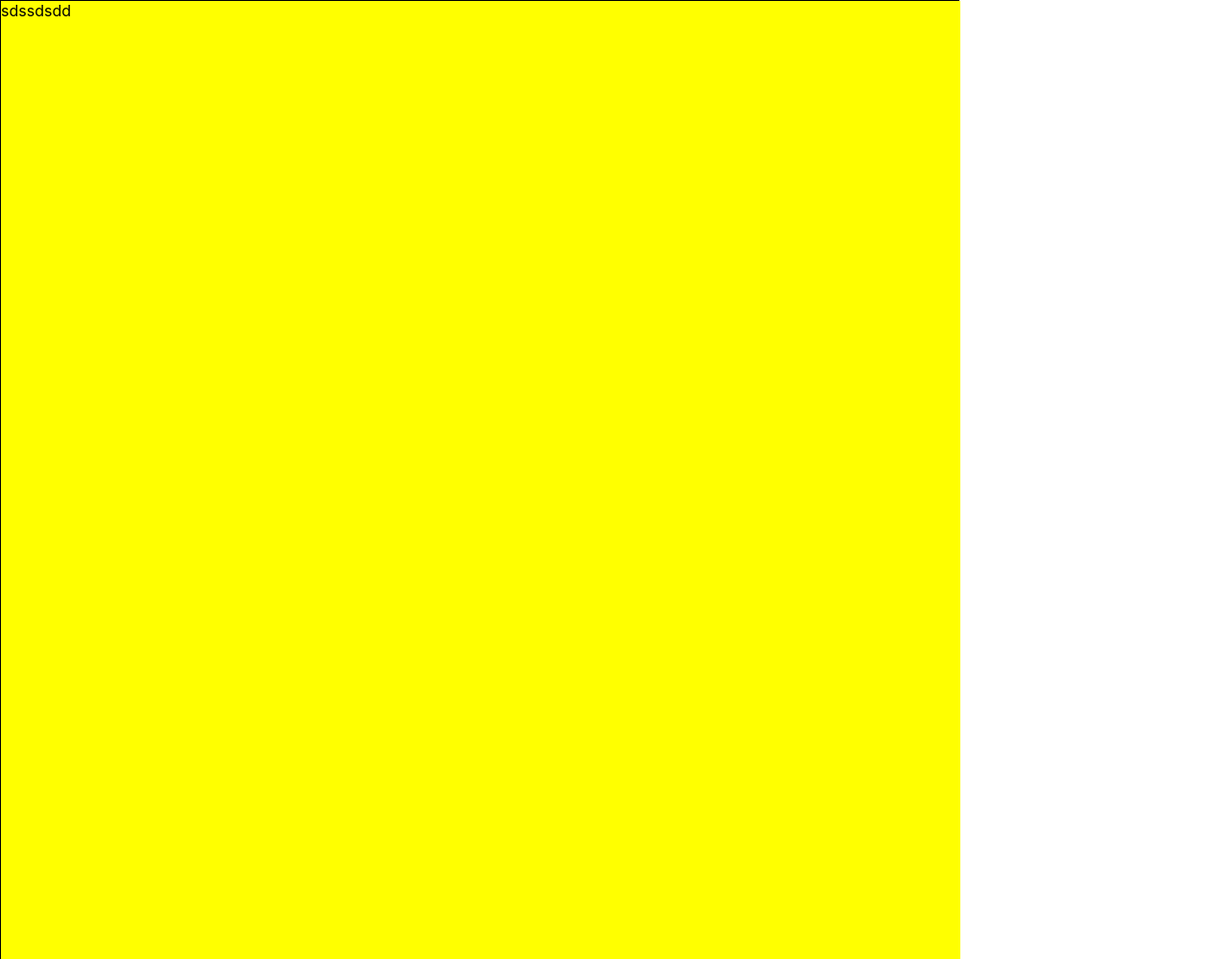
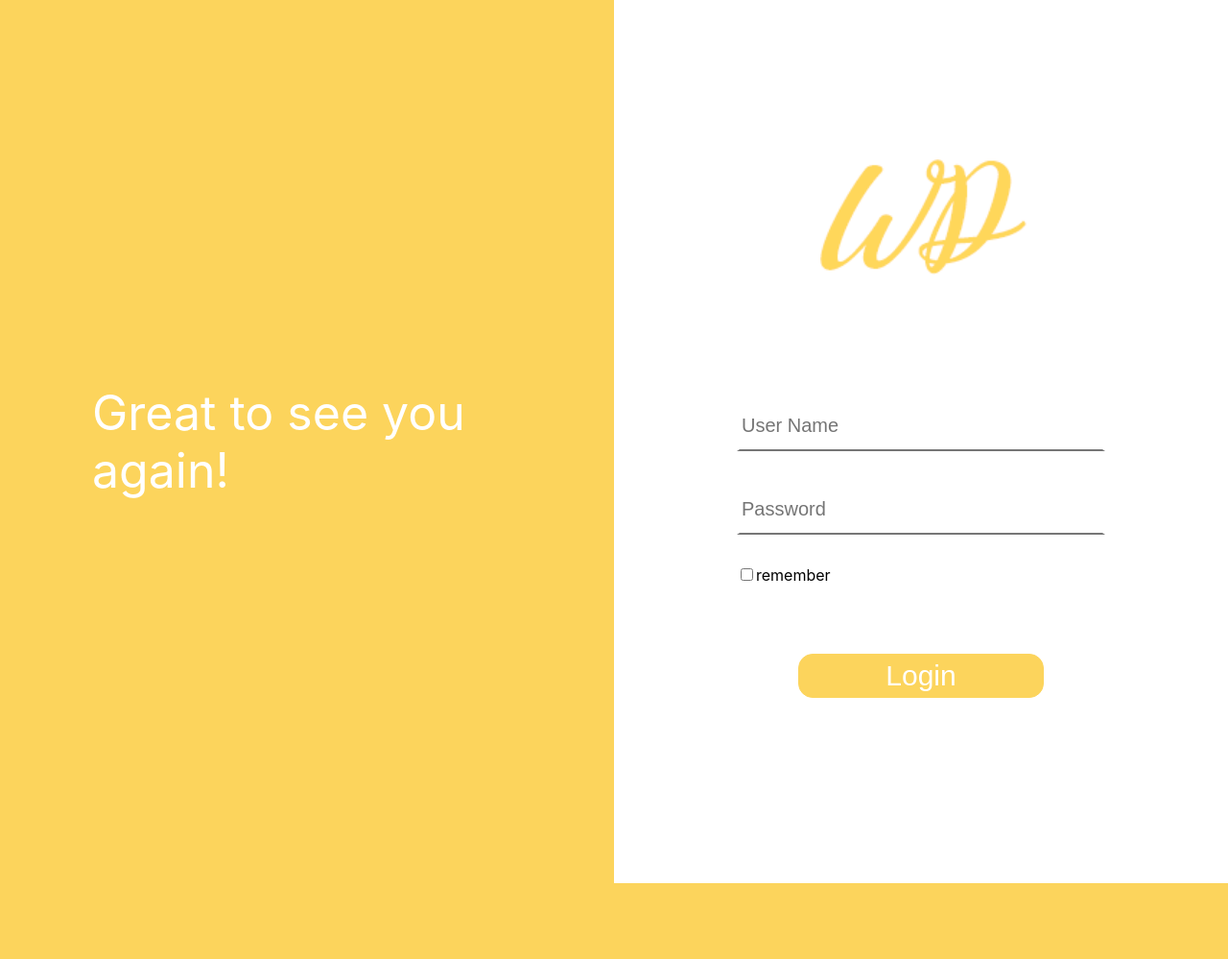
Before and after one commit to gollumnima/woori-doori-frontend, a React app: page /login in a window 1280 px wide. Shown: the whole page at 96% size. After the commit the page ends 920 px from the top, so only its background shows below. Built offline with nearby package versions, Linux system fonts and the light colour scheme.

Commit message:
로그인 레이아웃

```diff
--- a/src/Pages/Login/Login.js
+++ b/src/Pages/Login/Login.js
@@ -1,12 +1,65 @@
 import React from "react";
 import "./Login.scss";
+import Logo from "./wooridoori.png";
 
 class Login extends React.Component {
+  constructor() {
+    super();
+    this.state = {
+      valueId: "",
+      valuePw: ""
+    };
+  }
+  inputValueId = e => {
+    this.setState({ valueId: e.target.value });
+  };
+  inputValuePw = e => {
+    this.setState({ valuePw: e.target.value });
+  };
+  buttonAlret = () => {
+    if (this.state.valueId === "") {
+      alert("아이디를 입력해주세요");
+    } else if (this.state.valuePw === "") {
+      alert("비번을 입력해주세요");
+    }
+  };
+
   render() {
+    console.log(this.state);
     return (
-      <div>
-        <div className="backgroundMom">
-          <div className="background">sdssdsdd</div>
+      <div className="wrap">
+        <div className="bgBox">
+          <div className="boxText">Great to see you again!</div>
+        </div>
+        <div className="loginPage">
+          {/* <div className="loginHeader">Great to see you again!</div> */}
+          <img className="img" src={Logo} alt="wooriduri" />
+          <input
+            onChange={this.inputValueId}
+            className="loginId"
+            type="text"
+            placeholder="User Name"
+          />
+          <input
+            onChange={this.inputValuePw}
+            className="loginPw"
+            type="password"
+            placeholder="Password"
+          />
+          {/* <div className="btnMom"> */}
+          <div class="checkbox-container">
+            <input type="checkbox" />
+            <label>remember</label>
+          </div>
+          <button
+            onClick={this.buttonAlret}
+            className={
+              this.state.valueId && this.state.valuePw ? "btnChange" : "btn"
+            }
+          >
+            Login
+          </button>
+          {/* </div> */}
         </div>
       </div>
     );
--- a/src/Pages/Login/Login.scss
+++ b/src/Pages/Login/Login.scss
@@ -1,18 +1,112 @@
+$doriColor: #fcd45c;
+$white: white;
 * {
   box-sizing: border-box;
 }
-div {
-  background-color: yellow;
-  width: 1000px;
-  height: 1000px;
+body {
+  background-color: $doriColor;
 }
-.backgroundMom {
-  border: 1px solid black;
+.wrap {
+  display: flex;
+  flex-direction: row;
+  // align-items: flex-end;
+  justify-content: flex-end;
+  width: 100vw;
+}
+.loginPage {
+  width: 50%;
+  height: 920px;
+  background-color: $white;
   display: flex;
   flex-direction: column;
+  align-items: center;
 }
-.background {
-  background-color: yellow;
+.bgBox {
   display: flex;
-  flex-direction: column;
+  justify-content: center;
+  align-items: center;
+  width: 50%;
 }
+.boxText {
+  display: flex;
+  justify-content: center;
+  align-items: center;
+  width: 70%;
+  height: 30%;
+  color: $white;
+  font-size: 50px;
+}
+.img {
+  margin-top: 25%;
+  margin-bottom: 20%;
+}
+// .loginHeader {
+//   margin-top: 30%;
+//   margin-bottom: 20%;
+//   width: 80%;
+//   font-size: 40px;
+//   text-align: center;
+//   font-family: "Lucida Sans", "Lucida Sans Regular", "Lucida Grande",
+//     "Lucida Sans Unicode", Geneva, Verdana, sans-serif;
+// }
+
+.loginId {
+  width: 60%;
+  height: 6%;
+  margin-bottom: 5%;
+  font-size: 20px;
+  border-top: solid $white;
+  border-left: solid $white;
+  border-right: solid $white;
+}
+input:focus {
+  outline: none;
+}
+.loginPw {
+  width: 60%;
+  height: 6%;
+  font-size: 20px;
+  border-top: solid $white;
+  border-left: solid $white;
+  border-right: solid $white;
+}
+// .btnMom {
+//   display: flex;
+//   flex-direction: column;
+//   justify-content: center;
+//   align-items: center;
+//    width: 80%;
+//   height: 15%;
+//   margin-top: 7%;
+// }
+.btn {
+  border: 1px solid $doriColor;
+  width: 40%;
+  height: 5%;
+  border-radius: 15px;
+  font-size: 30px;
+  background: $doriColor;
+  color: $white;
+  margin-top: 10%;
+}
+.btnChange {
+  border: 1px solid skyblue;
+  width: 40%;
+  height: 5%;
+  border-radius: 15px;
+  font-size: 30px;
+  background: skyblue;
+  color: $white;
+  margin-top: 10%;
+}
+.checkbox-container {
+  width: 60%;
+  height: 3%;
+  margin-top: 5%;
+}
+@media (min-aspect-ratio: 16/9) {
+  .target {
+    max-height: none;
+    max-width: 100%;
+  }
+}
```
Also changed, not shown: src/Pages/Login/wooridoori.png (added).
